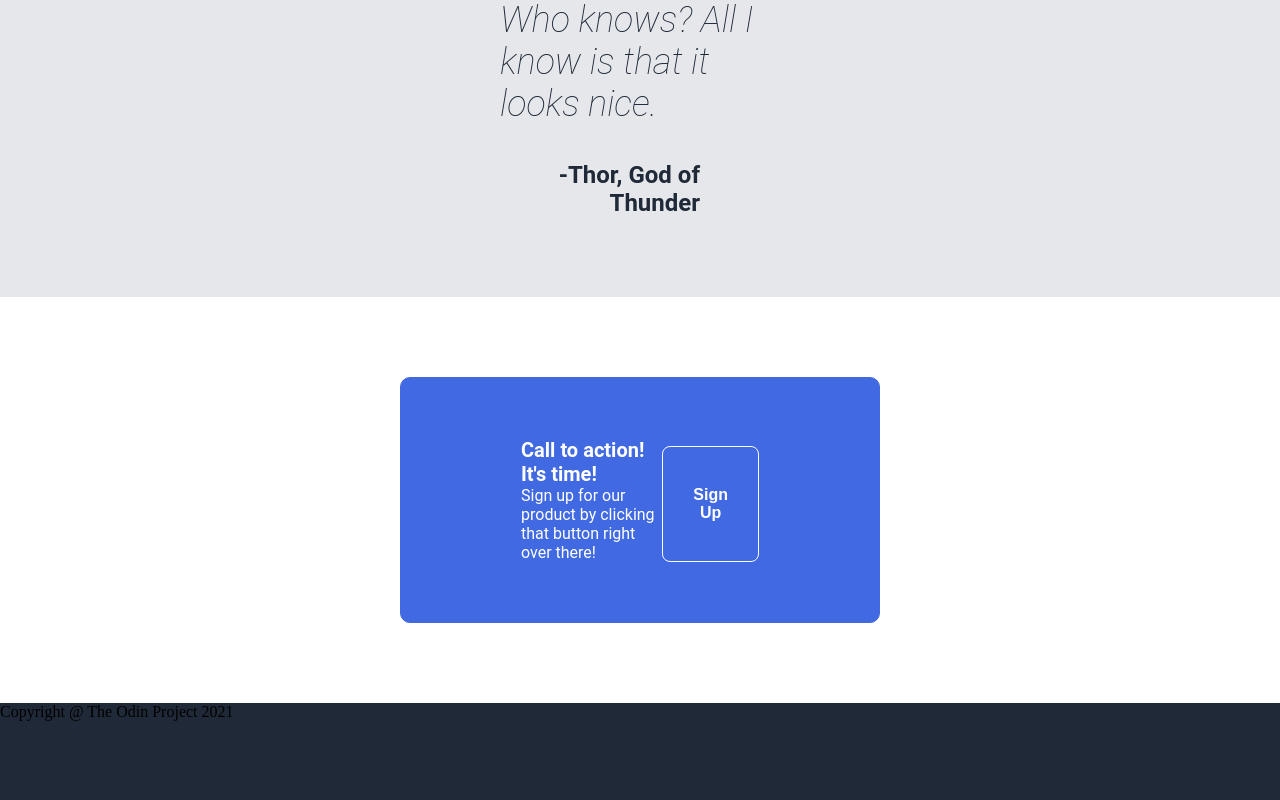
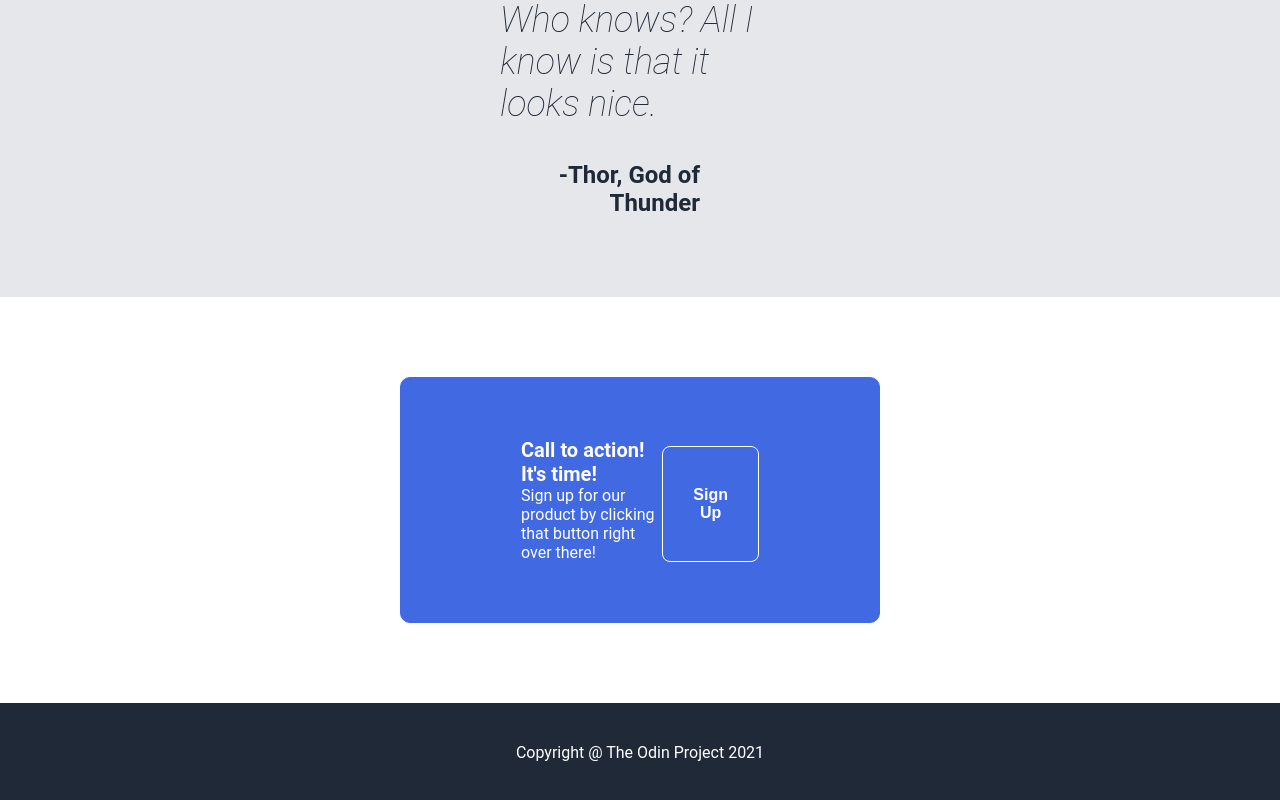
Before and after one commit to kyungwan2023F/odin-landing-page, a plain HTML site: page index.html in a window 1280 px wide. Shown: the part 1447-2247 px from the top of the page. Before the commit the page ends 2168 px from the top, so only its background shows below. Drawn offline with Linux system fonts and the light colour scheme.

Commit message:
Centered the text and added styles to the text

```diff
--- a/style.css
+++ b/style.css
@@ -167,3 +167,15 @@ body {
     border-radius: 8px;
     padding: 3px 30px;
   }
+
+  .footer {
+    padding: 40px 400px;
+    display: flex;
+    justify-content: space-between;
+  }
+
+  .footer .text {
+    margin: auto;
+    color: white;
+    font-family: 'Roboto', sans-serif;
+  }
```
